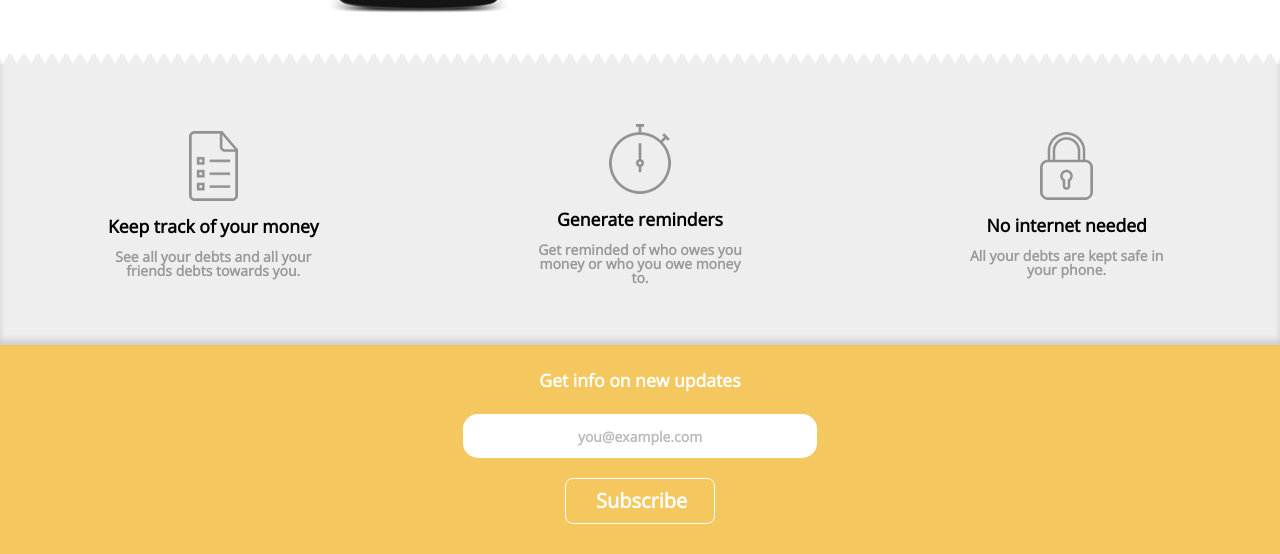
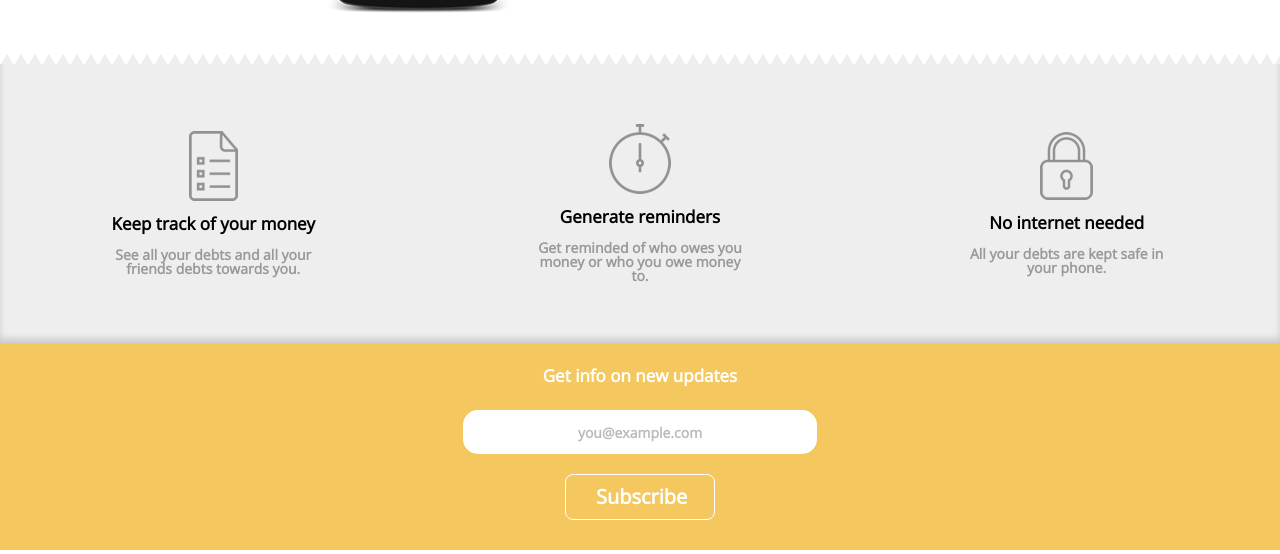
Before and after one commit to wolox-training/ge-react-native, a plain HTML site: page index.html in a window 1280 px wide. Shown: the part 343-897 px from the top of the page. Drawn offline with nearby package versions, Linux system fonts and the light colour scheme.

Commit message:
removed some unnecessary code

```diff
--- a/index.html
+++ b/index.html
@@ -11,7 +11,6 @@
       <div class="vertical-separator"></div>
       <img src="resources/tcg_logo.png"/>
     </div>
-    <div class="gray-divider"></div>
     <div class="features">
         <div class="feature">
           <img src="resources/ic_list.png"/>
--- a/styles/styles.css
+++ b/styles/styles.css
@@ -6,11 +6,8 @@
 
 .title-small {
   display: block;
-  font-size: 1.10em;
-  margin-top: 1em;
-  margin-bottom: 1em;
-  margin-left: 0;
-  margin-right: 0;
+  font-size: 17px;
+  margin: 16px 0 17px;
   font-weight: bold;
 }
 
@@ -35,8 +32,6 @@
   content:"";
   background-color: #FFF;
   background-image: url("../resources/triangle.png");
-  background-repeat: repeat-x;
-  background-position: bottom;
   width: 100%;
   height: 10px;
 }
@@ -45,7 +40,6 @@
   align-items: center;
   background-color: #EEE;
   display: flex;
-  flex-direction: row;
   flex-flow: row wrap;
   justify-content: space-around;
   box-shadow: inset 0px -5px 6px 0px rgba(0,0,0,0.14);
```
